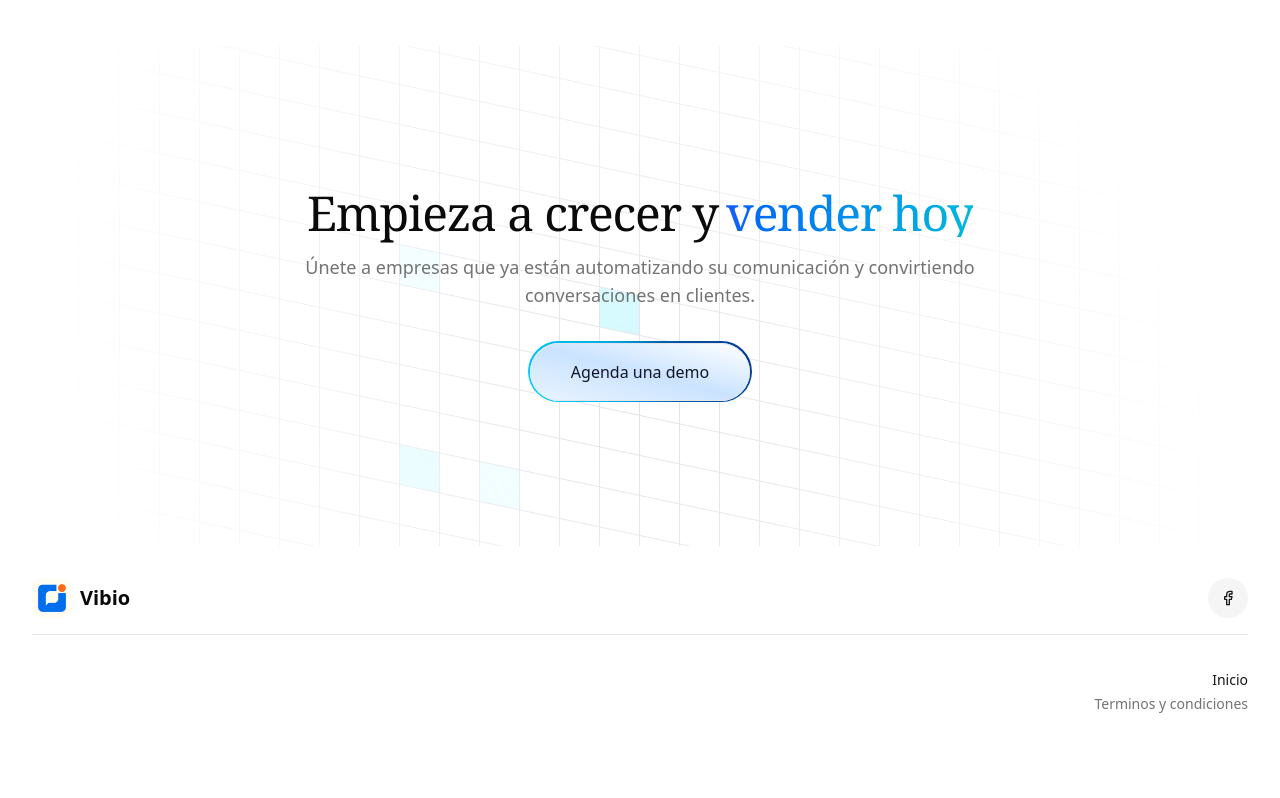
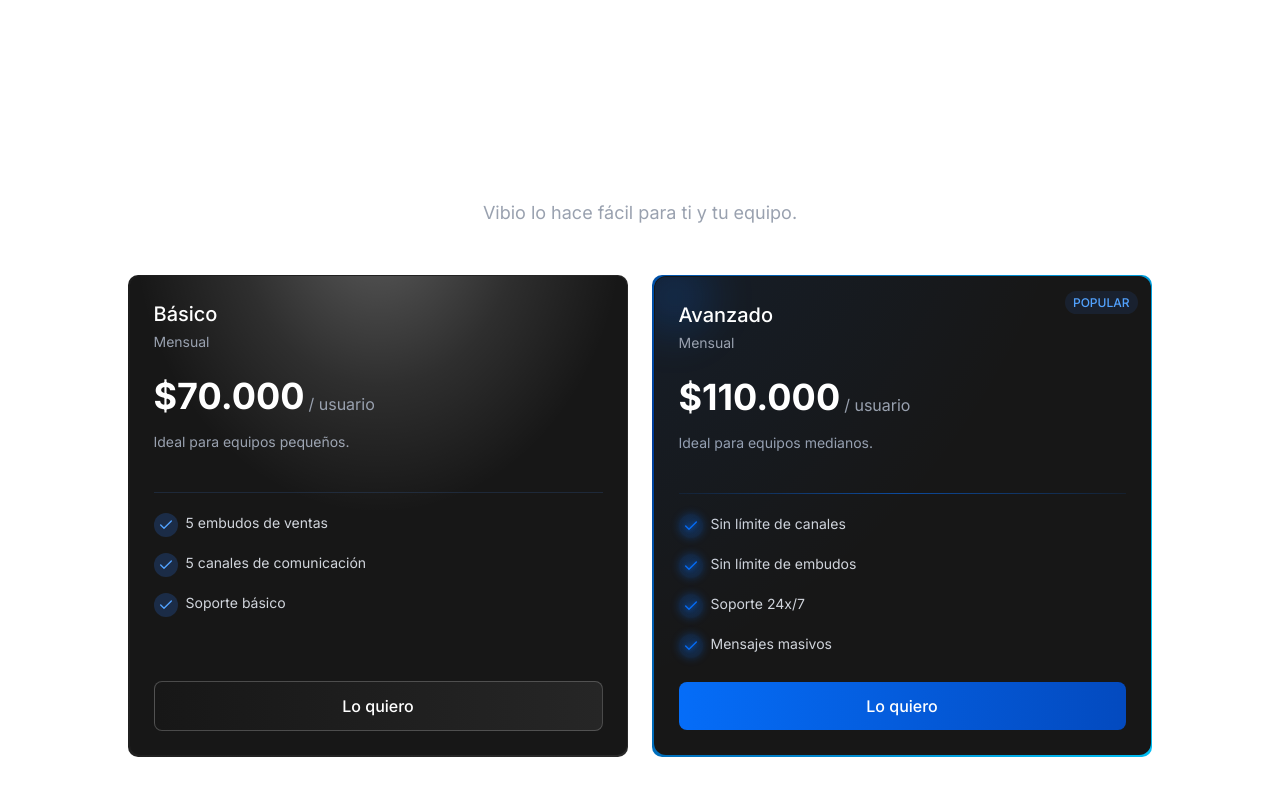
Before and after one commit to vibiocrm/vibio-landin, a Next.js app: page / in a window 1280 px wide. Shown: the part 2122-2920 px from the top of the page. Before the commit the page ends 2869 px from the top, so only its background shows below. Built offline with nearby package versions, Linux system fonts and the light colour scheme.

Commit message:
feat: add pricing section with responsive cards and styles

```diff
--- a/app/globals.css
+++ b/app/globals.css
@@ -76,6 +76,7 @@
   --sidebar-accent-foreground: oklch(0.205 0 0);
   --sidebar-border: oklch(0.922 0 0);
   --sidebar-ring: oklch(0.708 0 0);
+  --font-inter: 'Inter', sans-serif;
 }
 
 .dark {
@@ -118,6 +119,7 @@
   }
   body {
     @apply bg-background text-foreground;
+    font-family: var(--font-inter);
   }
 }
 
--- a/app/page.tsx
+++ b/app/page.tsx
@@ -3,11 +3,13 @@
 import FeaturesSection from "@/components/sections/features/page";
 import { FooterSection } from "@/components/sections/footer/page";
 import { HeroSectionMain } from "@/components/sections/hero/page";
+import PricingSection from "@/components/sections/pricing/page";
 import TrustedBySection from "@/components/sections/trustedby/default";
 import { Metadata } from "next";
 
 export const metadata: Metadata = {
-  title: "Vibio | CRM Conversacional para WhatsApp, Instagram y Ventas Automatizadas",
+  title:
+    "Vibio | CRM Conversacional para WhatsApp, Instagram y Ventas Automatizadas",
   description:
     "Vibio es el CRM conversacional que te ayuda a automatizar WhatsApp, Instagram y más. Centraliza tus chats, optimiza la atención al cliente y aumenta tus ventas sin perder el toque humano.",
   openGraph: {
@@ -25,7 +27,6 @@
         alt: "Vibio CRM - Vibio lo hace fácil",
       },
     ],
-
   },
   twitter: {
     card: "summary_large_image",
@@ -33,7 +34,6 @@
     description:
       "Vibio es el CRM conversacional que te ayuda a automatizar WhatsApp, Instagram y más. Centraliza tus chats, optimiza la atención al cliente y aumenta tus ventas sin perder el toque humano.",
   },
-
 };
 
 export default function Home() {
@@ -54,6 +54,10 @@
         </div>
 
         <div>
+          <PricingSection />
+        </div>
+
+        <div>
           <CallToAction />
         </div>
 
--- /dev/null
+++ b/components/sections/pricing/components/PricingCard.module.css
@@ -0,0 +1,157 @@
+.popularCard {
+  position: relative;
+  border-radius: 12px;
+  backdrop-filter: blur(10px);
+  border: 1px solid transparent;
+  overflow: hidden;
+
+  &::before {
+    content: "";
+    position: absolute;
+    top: -50%;
+    left: -50%;
+    width: 200%;
+    height: 200%;
+    background: radial-gradient(
+      circle at top left,
+      rgba(5, 109, 248, 0.15) 0%,
+      rgba(5, 109, 248, 0) 50%
+    );
+    z-index: 0;
+  }
+}
+
+.standardCard {
+  transition: transform 0.3s ease, box-shadow 0.3s ease;
+}
+
+.glowOrb {
+  position: absolute;
+  top: -40px;
+  left: -40px;
+  width: 120px;
+  height: 120px;
+  border-radius: 50%;
+  background: radial-gradient(
+    circle,
+    rgba(5, 109, 248, 0.2) 0%,
+    rgba(5, 109, 248, 0) 70%
+  );
+  z-index: 0;
+  filter: blur(15px);
+}
+
+.gradientBorder {
+  height: 1px;
+  background: linear-gradient(
+    to right,
+    rgba(5, 109, 248, 0.1),
+    rgba(5, 109, 248, 0.6),
+    rgba(5, 109, 248, 0.1)
+  );
+  margin: 16px 0;
+}
+
+.checkIconBg {
+  background: radial-gradient(
+    circle,
+    rgba(5, 109, 248, 0.3),
+    rgba(5, 109, 248, 0.1)
+  );
+  box-shadow: 0 0 8px rgba(5, 109, 248, 0.3);
+}
+
+.checkIcon {
+  color: #056df8;
+  filter: drop-shadow(0 0 2px rgba(5, 109, 248, 0.5));
+}
+.standardButton {
+  background: linear-gradient(90deg, #171717, #262626);
+  color: #fff;
+  position: relative;
+  z-index: 1;
+  border: 1px solid rgba(126, 126, 126, 0.5);
+  overflow: hidden;
+  transition: all 0.3s ease;
+
+  &::before {
+    content: "";
+    position: absolute;
+    top: 0;
+    left: -100%;
+    width: 100%;
+    height: 100%;
+    background: linear-gradient(
+      90deg,
+      transparent,
+      rgba(255, 255, 255, 0.2),
+      transparent
+    );
+    transition: left 1s ease;
+    z-index: -1;
+  }
+
+  &:hover {
+    &::before {
+      left: 100%;
+    }
+  }
+}
+
+.gradientButton {
+  background: linear-gradient(90deg, #056df8, #034abf);
+  color: #fff;
+  position: relative;
+  z-index: 1;
+  border: none;
+  overflow: hidden;
+  transition: all 0.3s ease;
+
+  &::before {
+    content: "";
+    position: absolute;
+    top: 0;
+    left: -100%;
+    width: 100%;
+    height: 100%;
+    background: linear-gradient(
+      90deg,
+      transparent,
+      rgba(255, 255, 255, 0.2),
+      transparent
+    );
+    transition: left 2s ease;
+    z-index: -1;
+  }
+
+  &:hover {
+    box-shadow: 0 0 200px rgba(5, 109, 248, 0.5);
+
+    &::before {
+      left: 100%;
+    }
+  }
+}
+
+.standardCard {
+  position: relative;
+  overflow: hidden;
+  transition: transform 0.3s ease, box-shadow 0.3s ease;
+
+  &::before {
+    content: "";
+    position: absolute;
+    top: -60px;
+    left: 0;
+    width: 100%;
+    height: 300px;
+    background: radial-gradient(
+      ellipse at center top,
+      rgba(255, 255, 255, 0.3) 0%,
+      rgba(255, 255, 255, 0.1) 40%,
+      rgba(255, 255, 255, 0) 70%
+    );
+    z-index: 0;
+    pointer-events: none;
+  }
+}
--- /dev/null
+++ b/components/sections/pricing/components/PricingCard.tsx
@@ -0,0 +1,105 @@
+import { Check } from "lucide-react";
+import styles from "./PricingCard.module.css";
+
+interface PricingCardProps {
+  plan: string;
+  price: string;
+  description: string;
+  features: string[];
+  popular?: boolean;
+  onClick?: () => void;
+}
+
+export const PricingCard = ({
+  plan,
+  price,
+  description,
+  features,
+  popular,
+  onClick,
+}: PricingCardProps) => {
+  return (
+    <div className="relative inline-block overflow-hidden rounded-lg p-[1.5px]">
+      {popular ? (
+        <span className="absolute inset-[-1000%] animate-[spin_4s_linear_infinite] bg-[conic-gradient(from_90deg_at_50%_50%,#003B99_0%,#00D1FF_50%,#003B99_100%)]" />
+      ) : (
+        <span className="absolute inset-[-1000%] animate-[spin_4s_linear_infinite] bg-[conic-gradient(from_90deg_at_50%_50%,#1a1a1a_0%,#2c2c2c_50%,#1a1a1a_100%)]" />
+      )}
+      <div
+        className={`relative rounded-lg bg-neutral-900 p-6 flex flex-col h-full ${
+          popular ? styles.popularCard : styles.standardCard
+        }`}
+      >
+        {popular && (
+          <>
+            <div className={styles.glowOrb}></div>
+            <div className="absolute top-3 right-3">
+              <span className="bg-blue-500/10 text-blue-400 text-xs font-medium px-2 py-1 rounded-full uppercase">
+                Popular
+              </span>
+            </div>
+          </>
+        )}
+
+        <div className="mb-6 relative">
+          <h3
+            className={`text-xl font-medium mb-1 ${
+              popular ? styles.gradientText : "text-white"
+            }`}
+          >
+            {plan}
+          </h3>
+          <p className="text-sm text-gray-400">Mensual</p>
+        </div>
+
+        <div className="mb-4 flex items-end relative">
+          <span
+            className={`text-4xl font-bold ${
+              popular ? styles.gradientText : "text-white"
+            }`}
+          >
+            ${price}
+          </span>
+          <span className="text-gray-400 ml-1">/ usuario</span>
+        </div>
+
+        <p className="text-sm text-gray-400 mb-6">{description}</p>
+
+        <div
+          className={`my-4 ${
+            popular ? styles.gradientBorder : "border-t border-gray-800"
+          }`}
+        ></div>
+
+        <div className="flex-grow">
+          <ul className="space-y-3">
+            {features.map((feature, index) => (
+              <li key={index} className="flex items-center">
+                <span
+                  className={`mr-2 mt-1 flex-shrink-0 rounded-full p-1 ${
+                    popular ? styles.checkIconBg : "bg-blue-500/20"
+                  }`}
+                >
+                  <Check
+                    size={16}
+                    className={popular ? styles.checkIcon : "text-blue-400"}
+                  />
+                </span>
+                <span className="text-sm text-gray-300">{feature}</span>
+              </li>
+            ))}
+          </ul>
+        </div>
+
+        <button
+          onClick={onClick}
+          className={`mt-6 w-full rounded-md py-3 px-4 text-center font-medium transition-all cursor-pointer ${
+            popular ? styles.gradientButton : styles.standardButton
+          }`}
+        >
+          Lo quiero
+        </button>
+      </div>
+    </div>
+  );
+};
--- /dev/null
+++ b/components/sections/pricing/page.tsx
@@ -0,0 +1,58 @@
+"use client";
+
+import { PricingCard } from "./components/PricingCard";
+
+export default function PricingSection() {
+  const pricingData = [
+    {
+      plan: "Básico",
+      price: "70.000",
+      description: "Ideal para equipos pequeños.",
+      features: [
+        "5 embudos de ventas",
+        "5 canales de comunicación",
+        "Soporte básico",
+      ],
+      popular: false,
+    },
+    {
+      plan: "Avanzado",
+      price: "110.000",
+      description: "Ideal para equipos medianos.",
+      features: [
+        "Sin límite  de canales",
+        "Sin límite  de embudos",
+        "Soporte 24x/7",
+        "Mensajes masivos",
+      ],
+      popular: true,
+    },
+  ];
+
+  return (
+    <div className="min-h-screen text-white flex flex-col items-center justify-center p-4">
+      <div className="max-w-6xl mx-auto text-center mb-12">
+        <h2 className="text-4xl md:text-5xl font-bold mb-4">
+          Elige el plan perfecto para ti
+        </h2>
+        <p className="text-lg text-gray-400">
+          Vibio lo hace fácil para ti y tu equipo.
+        </p>
+      </div>
+
+      <div className="grid grid-cols-1 md:grid-cols-2 gap-6 w-full max-w-5xl">
+        {pricingData.map((plan, index) => (
+          <PricingCard
+            key={index}
+            plan={plan.plan}
+            price={plan.price}
+            description={plan.description}
+            features={plan.features}
+            popular={plan.popular}
+            onClick={() => alert(`Selected ${plan.plan} plan`)}
+          />
+        ))}
+      </div>
+    </div>
+  );
+}
```
